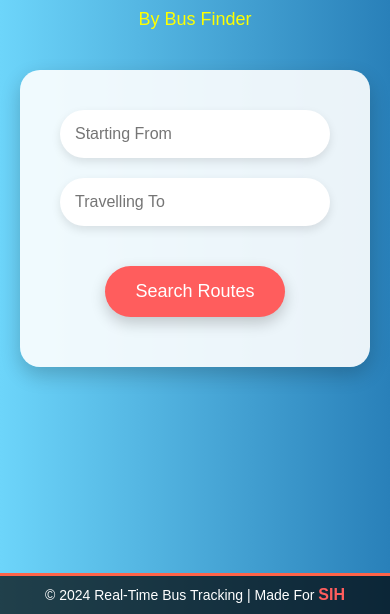
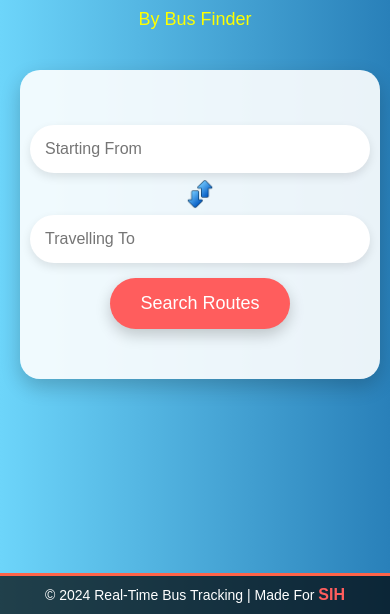
Before and after one commit to DEVBALIYAN21/BusFinder, a plain HTML site: page index.html in a window 390 px wide. Shown: the part 230-844 px from the top of the page. Drawn offline with nearby package versions, Linux system fonts and the light colour scheme; no server answers.

Commit message:
Add swap button

```diff
--- a/index.html
+++ b/index.html
@@ -105,10 +105,14 @@ body {
 /* Form Styling */
 .form-container {
     background: rgba(255, 255, 255, 0.9);
-    padding: 30px;
+
+    padding-top: 25px;
+    padding-bottom: 100px;
     border-radius: 20px;
     box-shadow: 0 8px 20px rgba(0, 0, 0, 0.2);
     display: inline-block;
+    width: 100%; /* Make it full width of the container */
+    max-width: 600px; /* Increase maximum width */
     animation: pop-up 0.5s ease-in-out;
 }
 
@@ -132,7 +136,7 @@ body {
 .form-group {
     display: flex;
     justify-content: center;
-    margin-bottom: 20px;
+    margin-bottom: 0px;
     flex-wrap: wrap;
 }
 
@@ -140,14 +144,14 @@ body {
     width: 100%;
     max-width: 400px;
     padding: 15px;
-    margin: 10px;
+    margin: 5px;
     border-radius: 30px;
     border: none;
     font-size: 16px;
     box-shadow: 0 4px 10px rgba(0, 0, 0, 0.1);
 }
 
-.form-group button {
+.form-group .search {
     padding: 15px 30px;
     background-color: #ff5d5d;
     color: white;
@@ -157,7 +161,7 @@ body {
     cursor: pointer;
     transition: background-color 0.3s ease, transform 0.2s ease;
     box-shadow: 0 6px 15px rgba(0, 0, 0, 0.2);
-    margin-top: 10px;
+    margin-top: 50px;
 }
 
 footer {
@@ -200,6 +204,35 @@ footer {
 #suggestions div:hover {
     background-color: #f9f9f9; /* Light gray for hover effect */
 }
+.form-group {
+    display: flex;
+    justify-content: center;
+
+}
+
+.form-group input {
+    width: 100%;
+    max-width: 400px;
+
+    border-radius: 30px;
+    border: none;
+    font-size: 16px;
+    box-shadow: 0 4px 10px rgba(0, 0, 0, 0.1);
+}
+
+#swapButton {
+    background-color: transparent;
+    color: white;
+    border: none;
+    cursor: pointer;
+}
+#swapButton img {
+    width: 30px; /* Adjust size */
+    height: 30px;
+    display: block; /* Ensures the image is centered within the button */
+}
+
+
 
 
 /* Mobile Styles */
@@ -208,6 +241,31 @@ footer {
         width: calc(100% - 20px); /* Adjust width for mobile */
         left: 10px; /* Align suggestions container properly on mobile */
         top: calc(100% + 10px); /* Position suggestions container below input */
+    }
+    .form-container {
+        background: rgba(255, 255, 255, 0.9);
+        padding-top: 50px;
+        padding-left: 5px;
+        padding-bottom: 50px;/* Increase padding */
+        padding-right: 5px;
+        border-radius: 20px;
+        box-shadow: 0 8px 20px rgba(0, 0, 0, 0.2);
+        display: inline-block;
+        width: 100%; /* Make it full width of the container */
+        max-width: 400px; /* Increase maximum width */
+        animation: pop-up 0.5s ease-in-out;
+    }
+    .form-group .search {
+        padding: 15px 30px;
+        background-color: #ff5d5d;
+        color: white;
+        border: none;
+        border-radius: 30px;
+        font-size: 18px;
+        cursor: pointer;
+        transition: background-color 0.3s ease, transform 0.2s ease;
+        box-shadow: 0 6px 15px rgba(0, 0, 0, 0.2);
+        margin-top: 10px;
     }
     .navbar {
         flex-direction: column;
@@ -287,14 +345,26 @@ footer {
             <form id="routeForm" autocomplete="off">
                 <div class="form-group">
                     <input type="text" id="start" placeholder="Starting From" oninput="suggestStops('start')">
+                </div>
+                <div class="form-group">
+                    <button type="button" id="swapButton" onclick="swap()">
+                        <img src="switch.png" alt="Swap" />
+                    </button>
+
+                </div>
+                <div class="form-group">
                     <input type="text" id="destination" placeholder="Travelling To" oninput="suggestStops('destination')">
+                </div>
+                <div class="form-group">
                     <div id="suggestions" style="display: none;"></div>
                 </div>
                 <div class="form-group">
-                    <button type="button" onclick="searchRoutes()">Search Routes</button>
+                    <button class="search" type="button" onclick="searchRoutes()">Search Routes</button>
                 </div>
             </form>
         </div>
+
+
     </div>
 
     <!-- Suggestions Container -->
@@ -391,7 +461,14 @@ footer {
             suggestionsContainer.style.width = `${inputElement.offsetWidth}px`;
         }
 
-
+        function swap(){
+            console.log("called");
+            let a=document.getElementById("start");
+            let b = document.getElementById("destination");
+            let temp = a.value;
+            a.value=b.value;
+            b.value=temp;
+        }
         function searchRoutes() {
             const start = document.getElementById('start').value.trim().toLowerCase();
             const destination = document.getElementById('destination').value.trim().toLowerCase();
```
Also changed, not shown: mnop.html (added, +25 -0 lines), switch.png (added).
